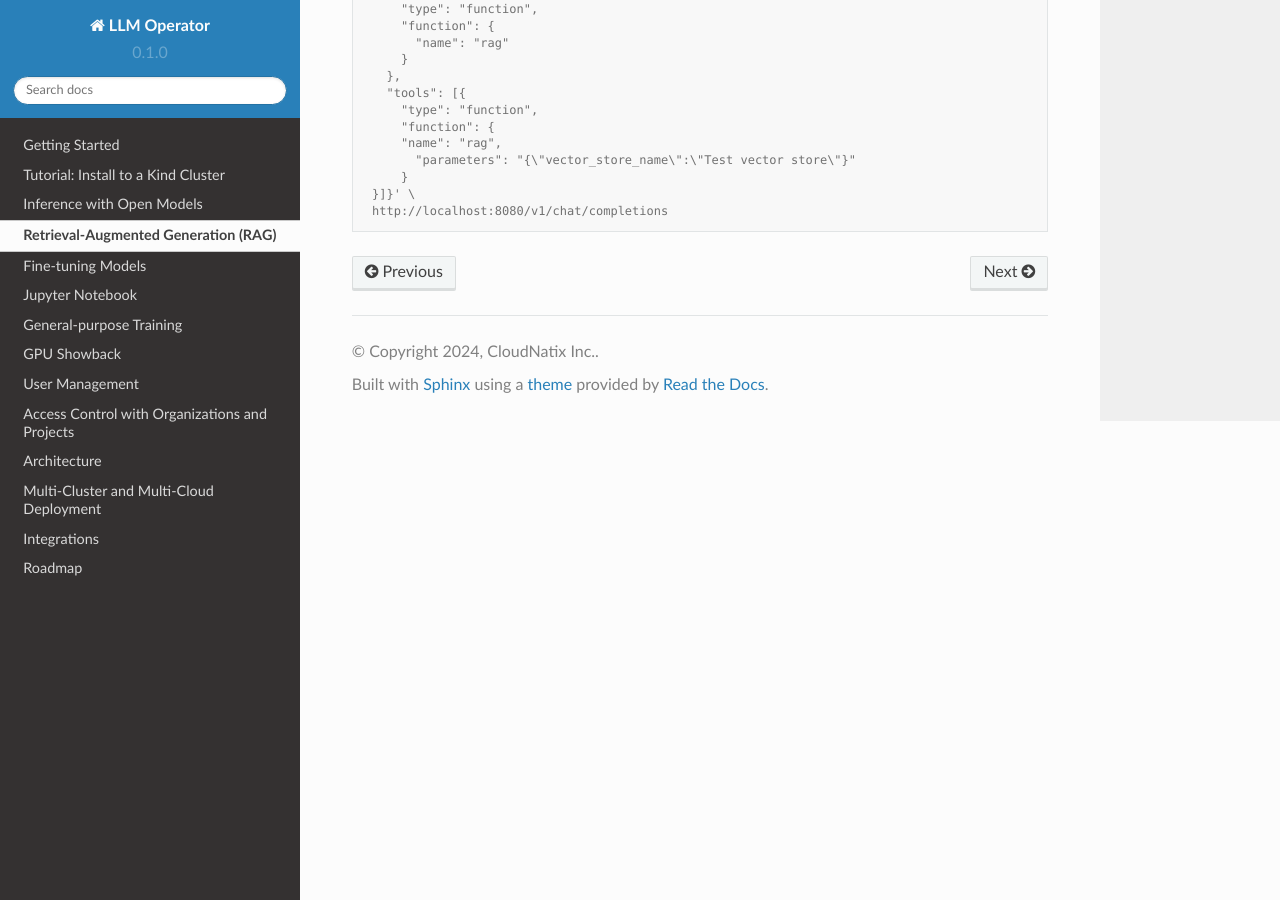
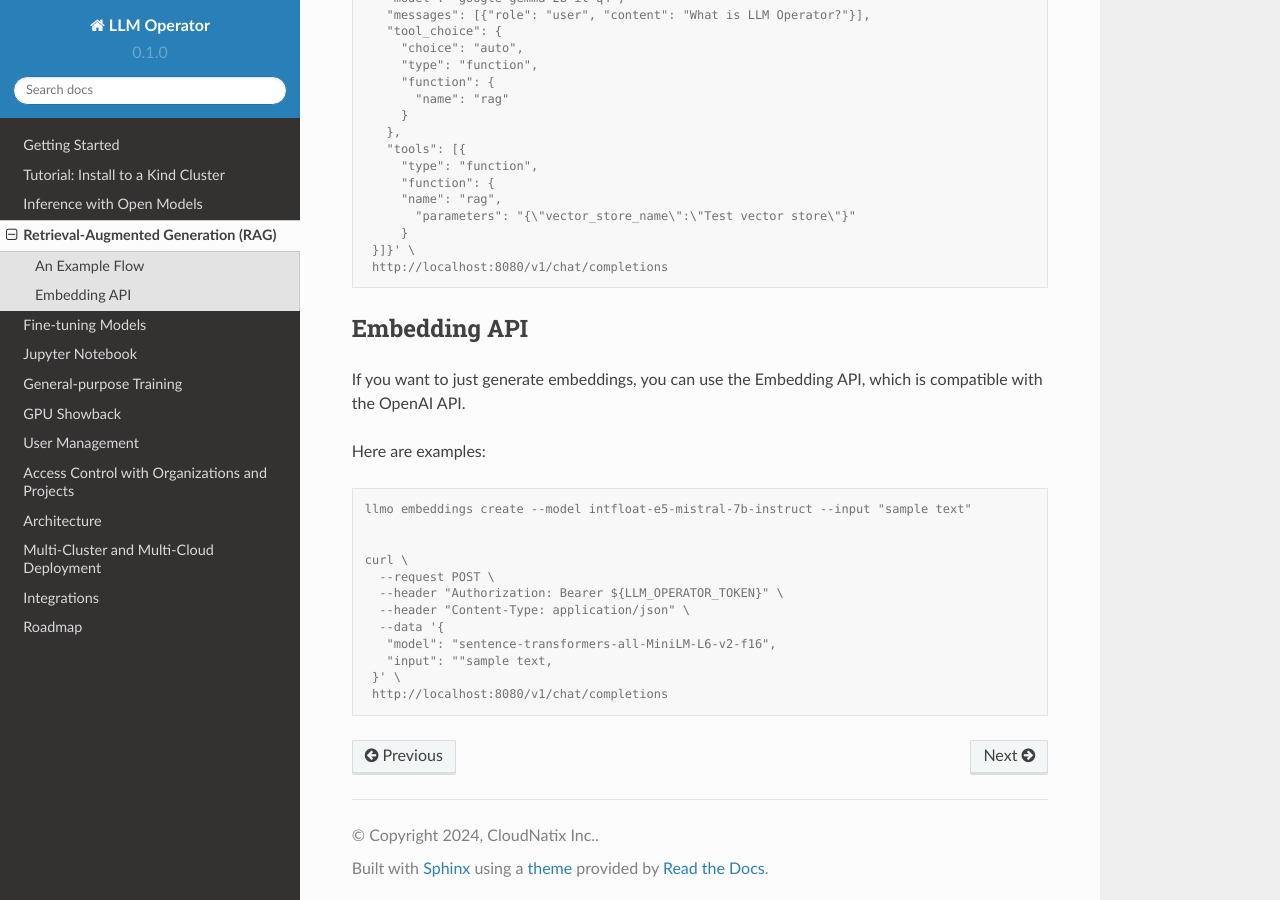
Before and after one commit to llm-operator/docs, a Sphinx documentation site: the page built from docs/source/rag.rst, in a window 1280 px wide and 900 px high, scrolled down 1655 px. Built offline with Sphinx 7.4.7 and the Read the Docs theme 2.0.0, drawn with Linux system fonts in a browser that asks for light colours.

Commit message:
Add embedding API description (#100)

```diff
--- a/docs/source/rag.rst
+++ b/docs/source/rag.rst
@@ -2,6 +2,9 @@ Retrieval-Augmented Generation (RAG)
 ====================================
 
 This page describes how to use RAG with LLM Operator.
+
+An Example Flow
+---------------
 
 The first step is to create a vector store and create files in the vector store.
 Here is an example script with the OpenAI Python library:
@@ -99,3 +102,26 @@ If you want to hit the API endpoint directly, you can use ``curl``. Here is an e
         }
     }]}' \
     http://localhost:8080/v1/chat/completions
+
+
+Embedding API
+-------------
+
+If you want to just generate embeddings, you can use the Embedding API, which is compatible with the OpenAI API.
+
+Here are examples:
+
+.. code-block:: console
+
+   llmo embeddings create --model intfloat-e5-mistral-7b-instruct --input "sample text"
+
+
+   curl \
+     --request POST \
+     --header "Authorization: Bearer ${LLM_OPERATOR_TOKEN}" \
+     --header "Content-Type: application/json" \
+     --data '{
+      "model": "sentence-transformers-all-MiniLM-L6-v2-f16",
+      "input": ""sample text,
+    }' \
+    http://localhost:8080/v1/chat/completions
--- a/docs/source/roadmap.rst
+++ b/docs/source/roadmap.rst
@@ -37,7 +37,7 @@ Milestone 3 (Completed)
 Milestone 4 (In-progress)
 -------------------------
 
-- [ ] Embedding API
+- [X] Embedding API
 - [ ] High availability
 - [ ] Frontend
 - [ ] GPU showback
```
